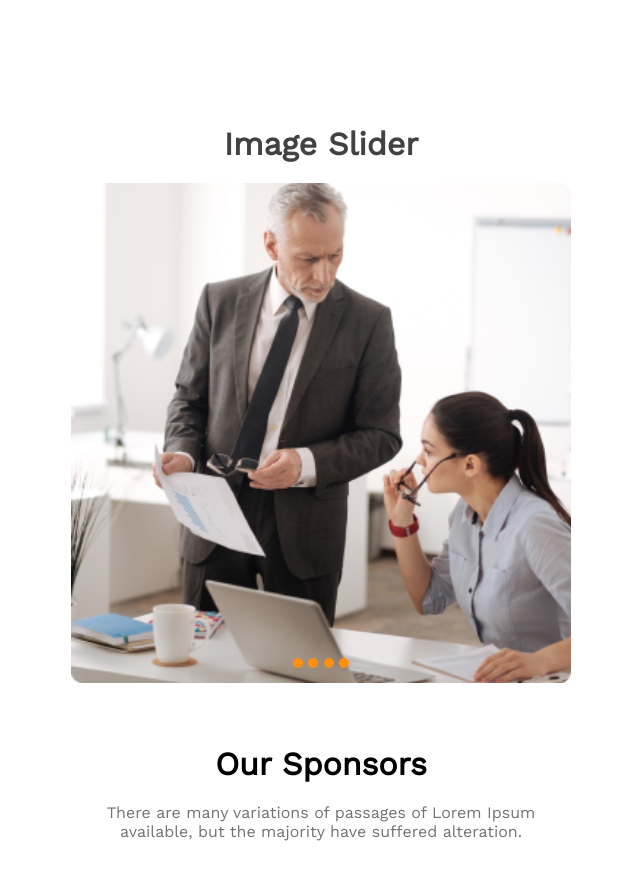
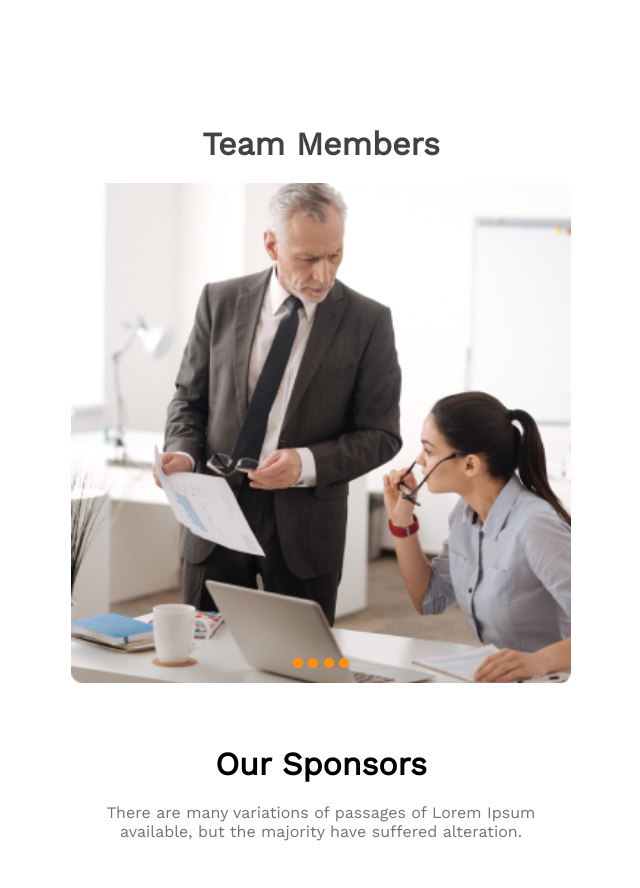
Before and after one commit to pijushwebdev/g3-architects-assign2, a plain HTML site: page index.html in a window 1280 px wide. Shown: the part 2920-3808 px from the top of the page, without its empty margins (319-959 px from the left). Drawn offline with nearby package versions, Linux system fonts and the light colour scheme.

Commit message:
changed section name

```diff
--- a/index.html
+++ b/index.html
@@ -172,7 +172,7 @@
     </section>
     <section id="my-section">
         <div class="container">
-            <h2>Image Slider</h2>
+            <h2>Team Members</h2>
             <div class="slide-container">
                 <span id="image-1"></span>
                 <span id="image-2"></span>
```
